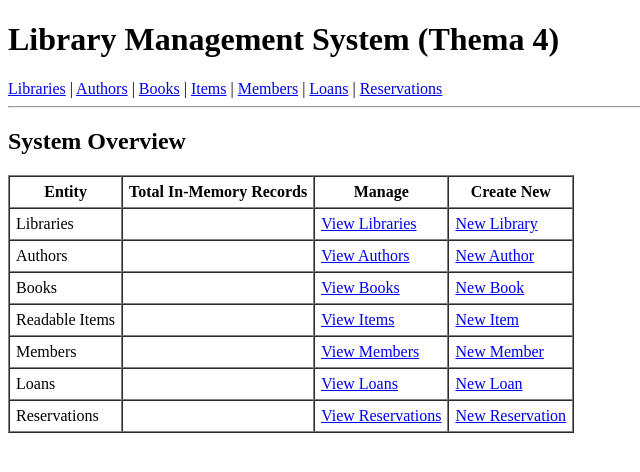
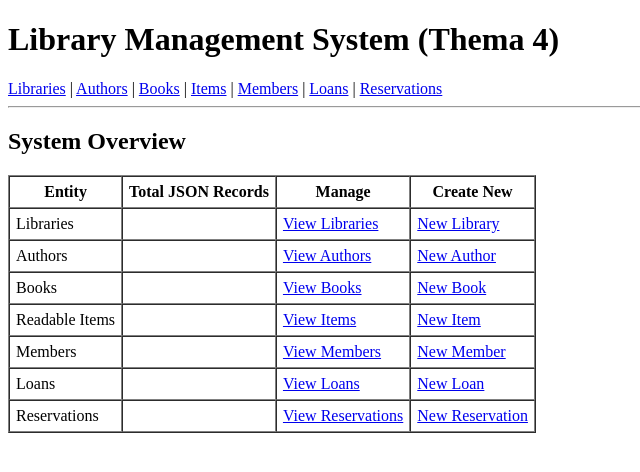
Before and after one commit to petcuioann/labor_04, a Spring app: template src/main/resources/templates/index.html in a window 1280 px wide. Shown: the top 472 px of the page, without its empty margins (0-640 px from the left). Run offline with Thymeleaf, Linux system fonts and the light colour scheme; the template is opened without the code that fills it, so the values that code supplies are empty.

Commit message:
chore: update dashboard overview label to JSON records

```diff
--- a/src/main/resources/templates/index.html
+++ b/src/main/resources/templates/index.html
@@ -21,7 +21,7 @@
         <thead>
             <tr>
                 <th>Entity</th>
-                <th>Total In-Memory Records</th>
+                <th>Total JSON Records</th>
                 <th>Manage</th>
                 <th>Create New</th>
             </tr>
```
